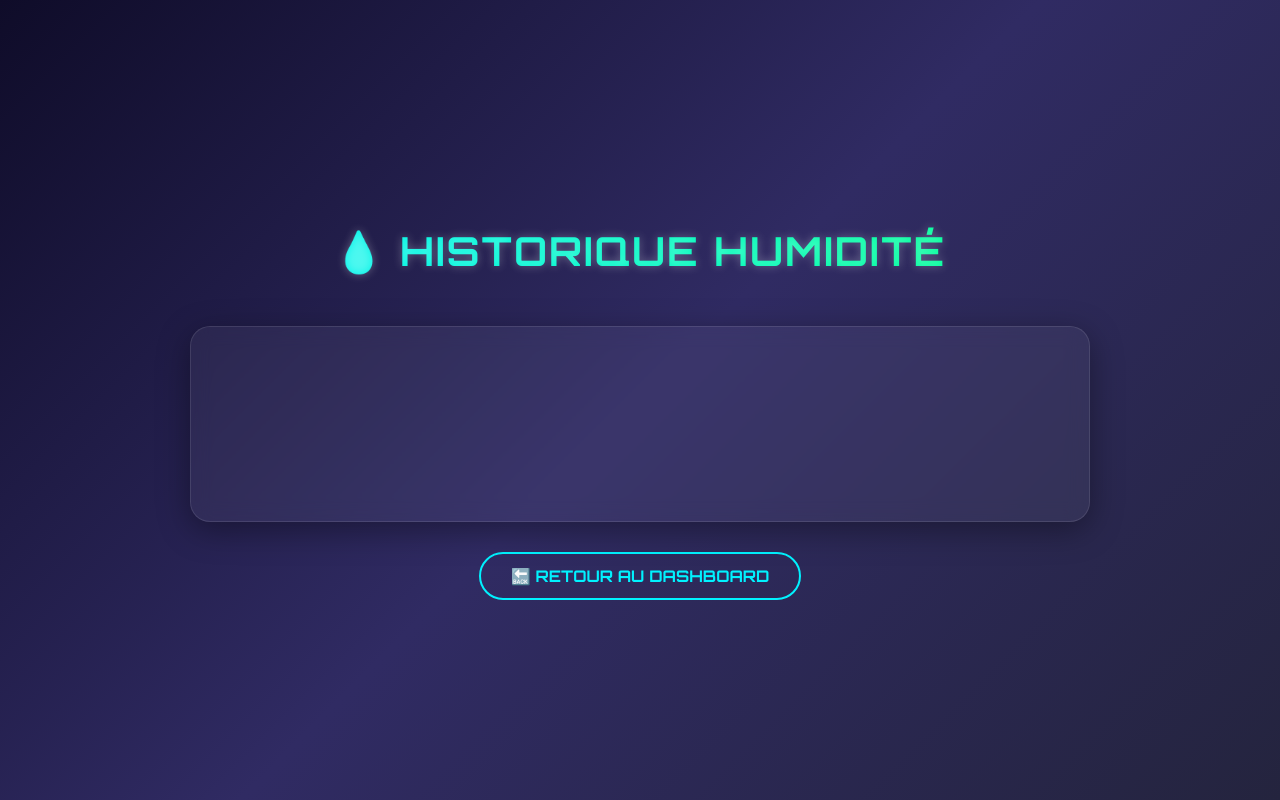
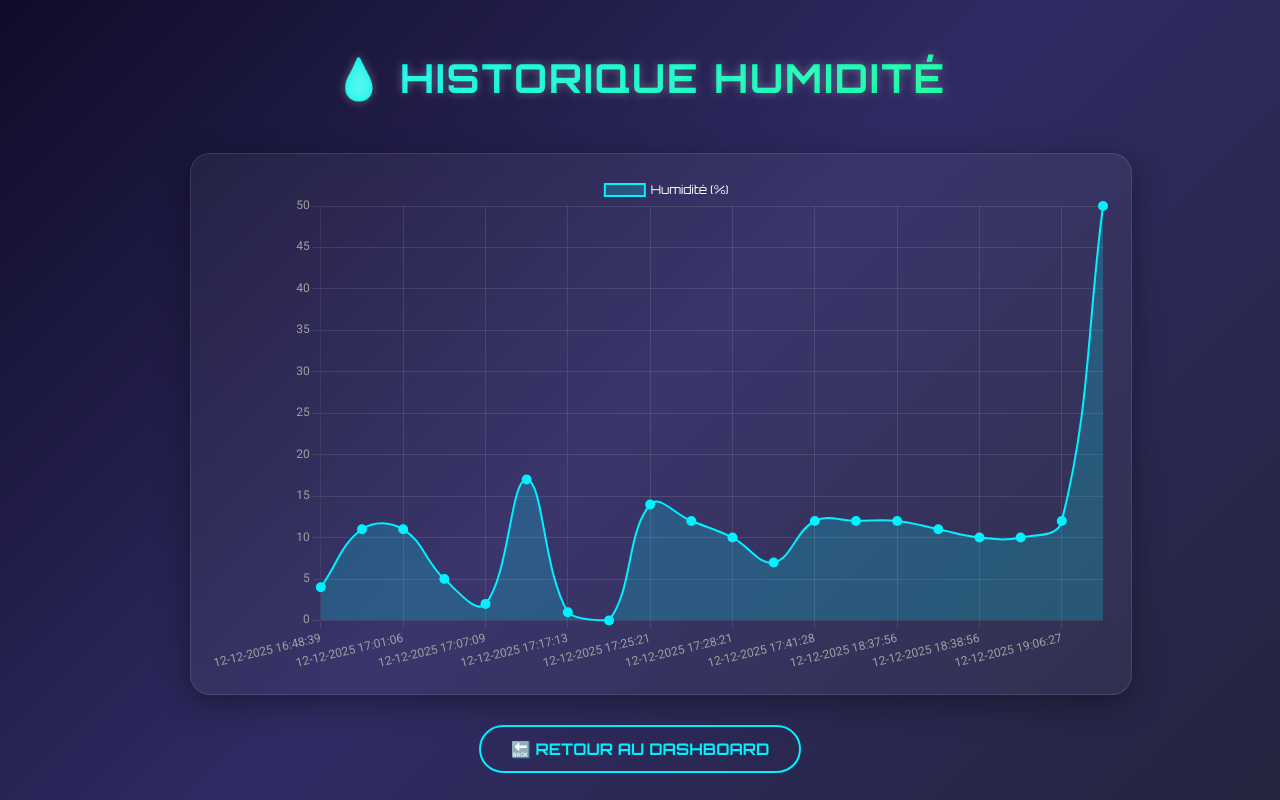
Before and after one commit to Muhamedch00/IOT_PR, a Django app: page /graph-hum/ in a window 1280 px wide. Run offline with Django 4.2, Linux system fonts and the light colour scheme; data comes from the database, SQL or seed files in the repository; both versions use the stored data as it was after the commit; a map, chart or similar area stays blank.

Commit message:
Fix dashboard styling, graph logic, and sizing

```diff
--- a/DHT/templates/graph_hum.html
+++ b/DHT/templates/graph_hum.html
@@ -21,7 +21,7 @@
         </div>
         <a href="/" class="btn">🔙 Retour au Dashboard</a>
     </div>
-    <script src="{% static 'js/graphs.js' %}"></script>
+    <script src="{% static 'js/graphs.js' %}?v=2"></script>
     <script>
         initGraph('hum');
     </script>
--- a/DHT/templates/graph_temp.html
+++ b/DHT/templates/graph_temp.html
@@ -21,7 +21,7 @@
         </div>
         <a href="/" class="btn">🔙 Retour au Dashboard</a>
     </div>
-    <script src="{% static 'js/graphs.js' %}"></script>
+    <script src="{% static 'js/graphs.js' %}?v=2"></script>
     <script>
         initGraph('temp');
     </script>
--- a/static/css/style.css
+++ b/static/css/style.css
@@ -142,24 +142,33 @@
 input[type="number"] {
     width: 100%;
     padding: 15px;
-    background: rgba(255, 255, 255, 0.05);
+    background: rgba(255, 255, 255, 0.05) !important;
     border: 1px solid rgba(255, 255, 255, 0.2);
     border-radius: 10px;
-    color: var(--neon-green);
+    color: var(--neon-green) !important;
     font-family: 'Orbitron', sans-serif;
     font-size: 1.2em;
     box-sizing: border-box;
     transition: all 0.3s ease;
+    -moz-appearance: textfield;
+    /* Remove spinner on Firefox */
+}
+
+input[type="number"]::-webkit-outer-spin-button,
+input[type="number"]::-webkit-inner-spin-button {
+    -webkit-appearance: none;
+    margin: 0;
 }
 
 input[type="number"]:focus {
     outline: none;
     border-color: var(--neon-blue);
     box-shadow: 0 0 10px rgba(0, 242, 255, 0.2);
-    background: rgba(255, 255, 255, 0.1);
+    background: rgba(255, 255, 255, 0.1) !important;
 }
 
 .glow-btn {
+    display: block;
     width: 100%;
     margin-top: 10px;
     background: rgba(0, 242, 255, 0.1);
@@ -174,6 +183,9 @@
     box-shadow: 0 8px 32px 0 rgba(0, 0, 0, 0.37);
     margin: 30px auto;
     border: var(--glass-border);
+    width: 100%;
+    max-width: 900px;
+    height: 500px;
 }
 
 canvas {
--- a/static/js/graphs.js
+++ b/static/js/graphs.js
@@ -76,4 +76,90 @@
 }
 
 // Call the function when the page loads
-document.addEventListener('DOMContentLoaded', initCombinedGraph);
+document.addEventListener('DOMContentLoaded', () => {
+    if (document.getElementById('combinedChart')) {
+        initCombinedGraph();
+    }
+});
+
+function initGraph(type) {
+    const canvasId = type === 'temp' ? 'tempChart' : 'humChart';
+    const canvas = document.getElementById(canvasId);
+
+    if (!canvas) return; // Exit if canvas doesn't exist on this page
+
+    const ctx = canvas.getContext('2d');
+
+    fetch('/api/data')
+        .then(response => response.json())
+        .then(data => {
+            const labels = data.labels;
+            const values = type === 'temp' ? data.temps : data.hums;
+            const label = type === 'temp' ? 'Température (°C)' : 'Humidité (%)';
+            // Neon Red for Temp, Neon Blue for Hum to match theme
+            const color = type === 'temp' ? 'rgb(255, 77, 77)' : 'rgb(0, 242, 255)';
+            const bgColor = type === 'temp' ? 'rgba(255, 77, 77, 0.2)' : 'rgba(0, 242, 255, 0.2)';
+
+            new Chart(ctx, {
+                type: 'line',
+                data: {
+                    labels: labels,
+                    datasets: [{
+                        label: label,
+                        data: values,
+                        borderColor: color,
+                        backgroundColor: bgColor,
+                        borderWidth: 2,
+                        tension: 0.4, // Smoother curve
+                        fill: true,
+                        pointBackgroundColor: color,
+                        pointRadius: 4,
+                        pointHoverRadius: 6
+                    }]
+                },
+                options: {
+                    responsive: true,
+                    maintainAspectRatio: false,
+                    plugins: {
+                        legend: {
+                            labels: {
+                                color: '#fff', // White text for dark mode
+                                font: {
+                                    family: 'Orbitron'
+                                }
+                            }
+                        }
+                    },
+                    scales: {
+                        y: {
+                            beginAtZero: false,
+                            grid: {
+                                color: 'rgba(255, 255, 255, 0.1)'
+                            },
+                            ticks: {
+                                color: '#a0a0a0',
+                                font: {
+                                    family: 'Roboto'
+                                }
+                            }
+                        },
+                        x: {
+                            grid: {
+                                color: 'rgba(255, 255, 255, 0.1)'
+                            },
+                            ticks: {
+                                color: '#a0a0a0',
+                                font: {
+                                    family: 'Roboto'
+                                },
+                                maxTicksLimit: 10
+                            }
+                        }
+                    }
+                }
+            });
+        })
+        .catch(error => {
+            console.error('Error loading graph data:', error);
+        });
+}
```
Also changed, not shown: db.sqlite3.
